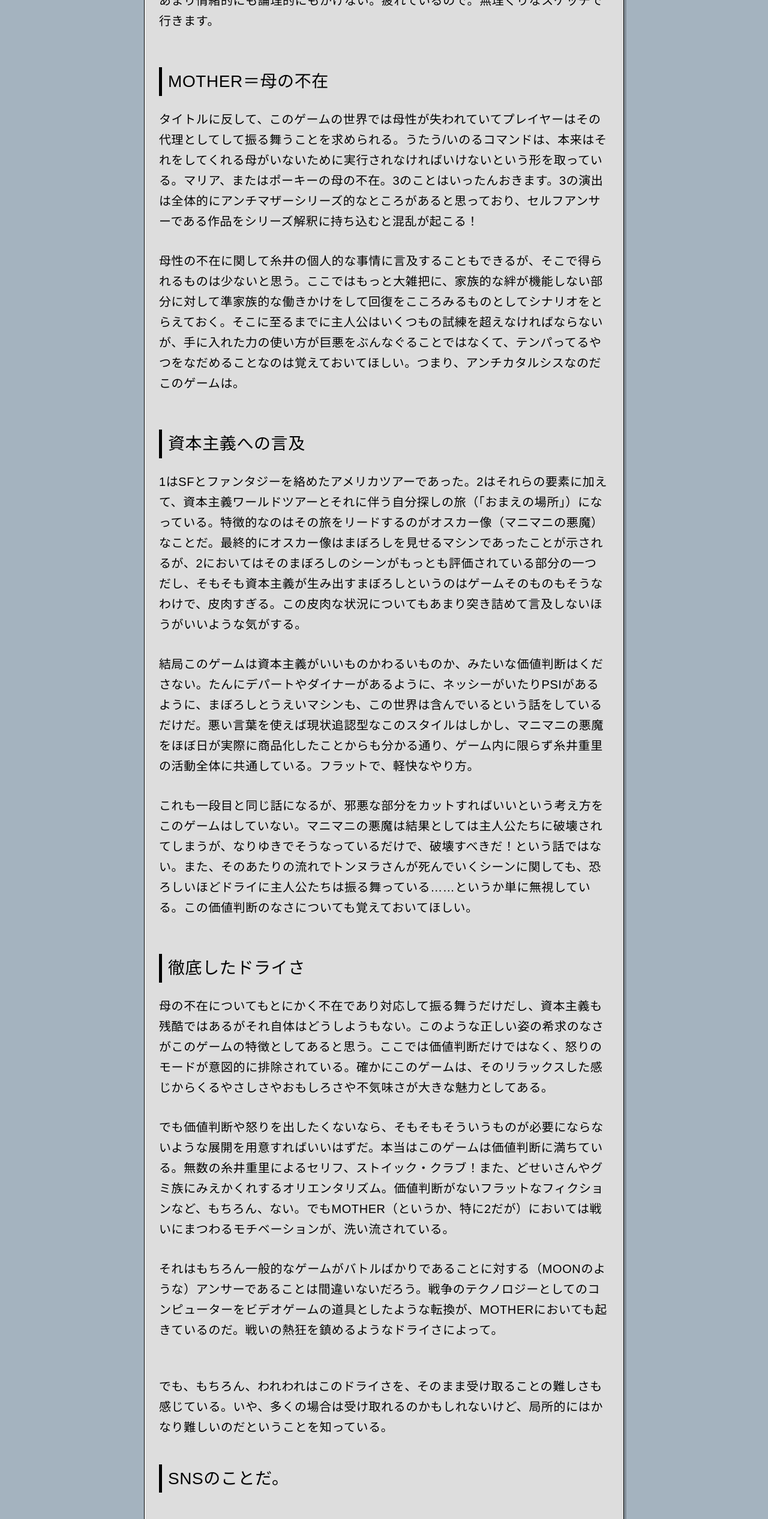
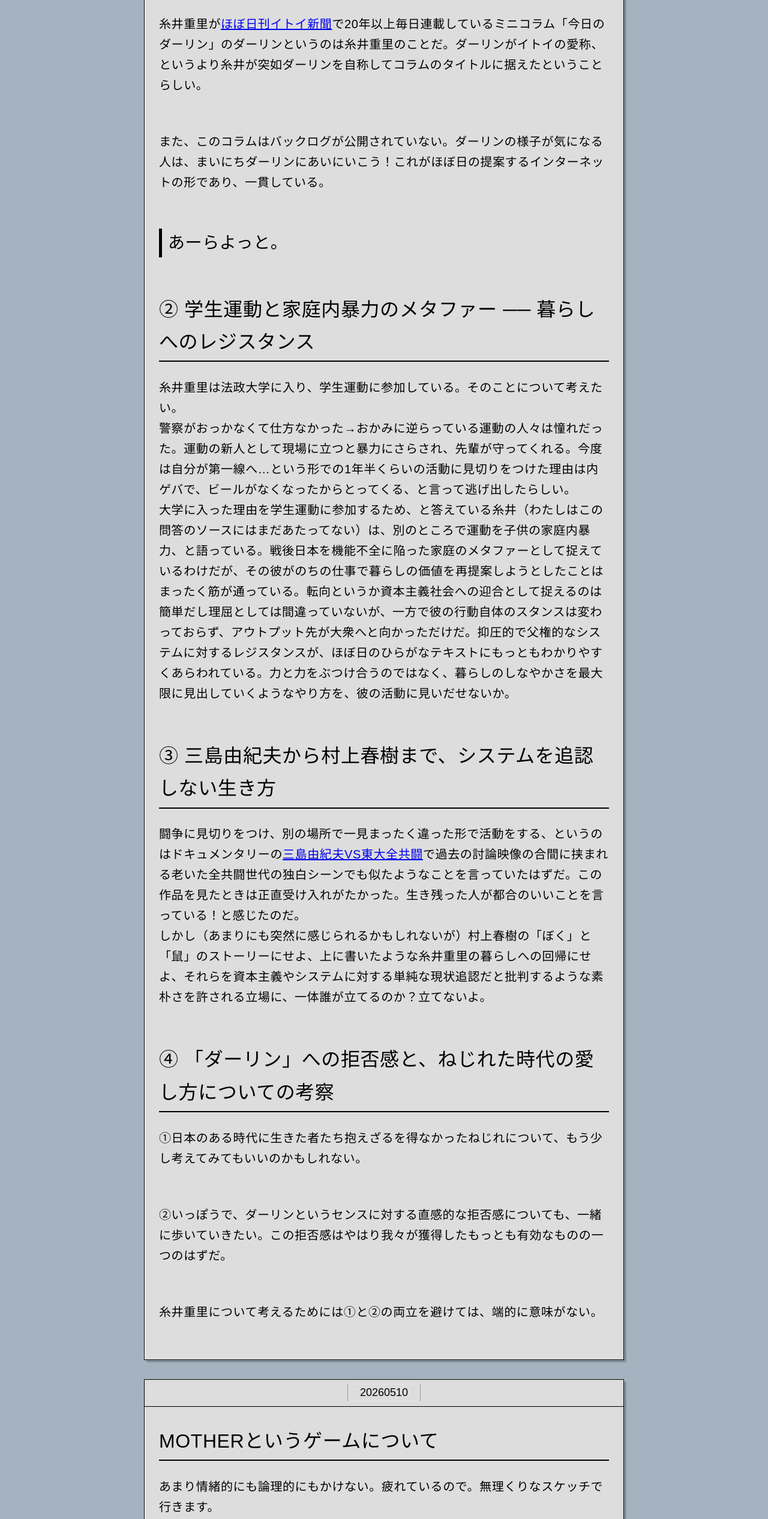
Before and after one commit to yuroto/mure, a plain HTML site: page nikki.html in a window 1280 px wide. Shown: the part 268-2800 px from the top of the page at 60% size. Drawn offline with Linux system fonts and the light colour scheme; a web font is replaced by a local one.

Commit message:
Update nikki.html

```diff
--- a/nikki.html
+++ b/nikki.html
@@ -41,6 +41,52 @@
 （ここに下書きした文章を貼り付ける）
 
 -->
+<article class="window">
+    <div class="title">20260602</div>
+    <div class="content">
+        <h1>① ダーリンは突然に？ ほぼ日の謎とビールを求めた脱出劇</h1>
+
+        <p>糸井重里が<a href="https://www.1101.com/darling_column/archive/2004-06-28.html">ほぼ日刊イトイ新聞</a>で20年以上毎日連載しているミニコラム「今日のダーリン」のダーリンというのは糸井重里のことだ。ダーリンがイトイの愛称、というより糸井が突如ダーリンを自称してコラムのタイトルに据えたということらしい。</p>
+
+        <div style="margin-bottom: 3em;"></div>
+
+        <p>また、このコラムはバックログが公開されていない。ダーリンの様子が気になる人は、まいにちダーリンにあいにいこう！これがほぼ日の提案するインターネットの形であり、一貫している。</p>
+
+        <div style="margin-bottom: 3em;"></div>
+
+        <h2>あーらよっと。</h2>
+
+        <div style="margin-bottom: 3em;"></div>
+
+        <h1>② 学生運動と家庭内暴力のメタファー ── 暮らしへのレジスタンス</h1>
+
+        <p>糸井重里は法政大学に入り、学生運動に参加している。そのことについて考えたい。<br>
+        警察がおっかなくて仕方なかった→おかみに逆らっている運動の人々は憧れだった。運動の新人として現場に立つと暴力にさらされ、先輩が守ってくれる。今度は自分が第一線へ…という形での1年半くらいの活動に見切りをつけた理由は内ゲバで、ビールがなくなったからとってくる、と言って逃げ出したらしい。<br>
+        大学に入った理由を学生運動に参加するため、と答えている糸井（わたしはこの問答のソースにはまだあたってない）は、別のところで運動を子供の家庭内暴力、と語っている。戦後日本を機能不全に陥った家庭のメタファーとして捉えているわけだが、その彼がのちの仕事で暮らしの価値を再提案しようとしたことはまったく筋が通っている。転向というか資本主義社会への迎合として捉えるのは簡単だし理屈としては間違っていないが、一方で彼の行動自体のスタンスは変わっておらず、アウトプット先が大衆へと向かっただけだ。抑圧的で父権的なシステムに対するレジスタンスが、ほぼ日のひらがなテキストにもっともわかりやすくあらわれている。力と力をぶつけ合うのではなく、暮らしのしなやかさを最大限に見出していくようなやり方を、彼の活動に見いだせないか。</p>
+
+        <div style="margin-bottom: 3em;"></div>
+
+        <h1>③ 三島由紀夫から村上春樹まで、システムを追認しない生き方</h1>
+
+        <p>闘争に見切りをつけ、別の場所で一見まったく違った形で活動をする、というのはドキュメンタリーの<a href="https://www.youtube.com/watch?v=IWFLRU2PQwM">三島由紀夫VS東大全共闘</a>で過去の討論映像の合間に挟まれる老いた全共闘世代の独白シーンでも似たようなことを言っていたはずだ。この作品を見たときは正直受け入れがたかった。生き残った人が都合のいいことを言っている！と感じたのだ。<br>
+        しかし（あまりにも突然に感じられるかもしれないが）村上春樹の「ぼく」と「鼠」のストーリーにせよ、上に書いたような糸井重里の暮らしへの回帰にせよ、それらを資本主義やシステムに対する単純な現状追認だと批判するような素朴さを許される立場に、一体誰が立てるのか？立てないよ。</p>
+
+        <div style="margin-bottom: 3em;"></div>
+
+        <h1>④ 「ダーリン」への拒否感と、ねじれた時代の愛し方についての考察</h1>
+
+        <p>①日本のある時代に生きた者たち抱えざるを得なかったねじれについて、もう少し考えてみてもいいのかもしれない。</p>
+
+        <div style="margin-bottom: 3em;"></div>
+
+        <p>②いっぽうで、ダーリンというセンスに対する直感的な拒否感についても、一緒に歩いていきたい。この拒否感はやはり我々が獲得したもっとも有効なものの一つのはずだ。</p>
+
+        <div style="margin-bottom: 3em;"></div>
+
+        <p>糸井重里について考えるためには①と②の両立を避けては、端的に意味がない。</p>
+    </div>
+</article>
+
 <article class="window">
     <div class="title-bar">
         <div class="title">20260510</div>
```
